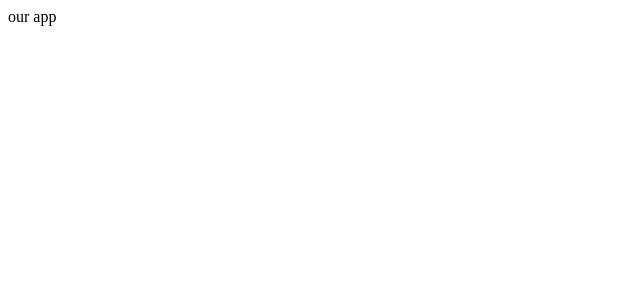
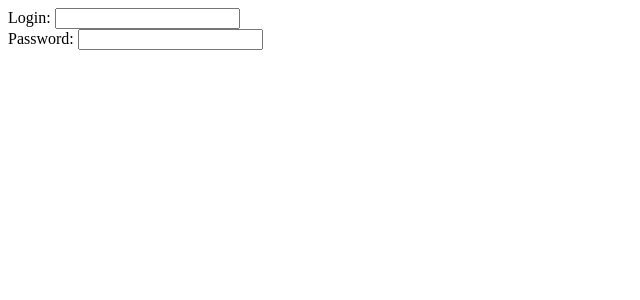
Before and after one commit to Oodmincheg/State-lifecycles, a React (Create React App) app: page / in a window 1280 px wide. Shown: the top 300 px of the page, without its empty margins (0-640 px from the left). Built offline with nearby package versions, Linux system fonts and the light colour scheme.

Commit message:
add login form

```diff
--- a/src/App.js
+++ b/src/App.js
@@ -1,8 +1,36 @@
-import {useState} from 'react'
+import { useState } from 'react';
+import Input from './components/Input'
 
 function App() {
-  const [login, setLogin] = useState('')
-  return <div>our app</div>
+  console.log('render component');
+  const [login, setLogin] = useState('');
+  const [password, setPassword] = useState('');
+
+  function handleChangeLogin(event) {
+    setLogin(event.target.value);
+  }
+
+  function handleChangePassword(event) {
+    setPassword(event.target.value);
+  }
+
+  return (
+    <>
+      {/* <div>
+        <label htmlFor="login">Login: </label>
+        <input name="login" onChange={handleChangeLogin} />
+      </div> */}
+      <Input handleChange={handleChangeLogin} name="name"/>
+      <div>
+        <label htmlFor="password">Password: </label>
+        <input
+          name="password"
+          type="password"
+          onChange={handleChangePassword}
+        />
+      </div>
+      <div>{login}</div>
+    </>
+  );
 }
-
 export default App;
--- /dev/null
+++ b/src/components/Input.js
@@ -0,0 +1,11 @@
+import React from 'react'
+
+export default function Input({handleChange, name}) {
+    console.log('render input ' ,name )
+    return (
+        <div>
+        <label htmlFor={name}>Login: </label>
+        <input name={name} onChange={handleChange} />
+      </div>
+    )
+}
```
